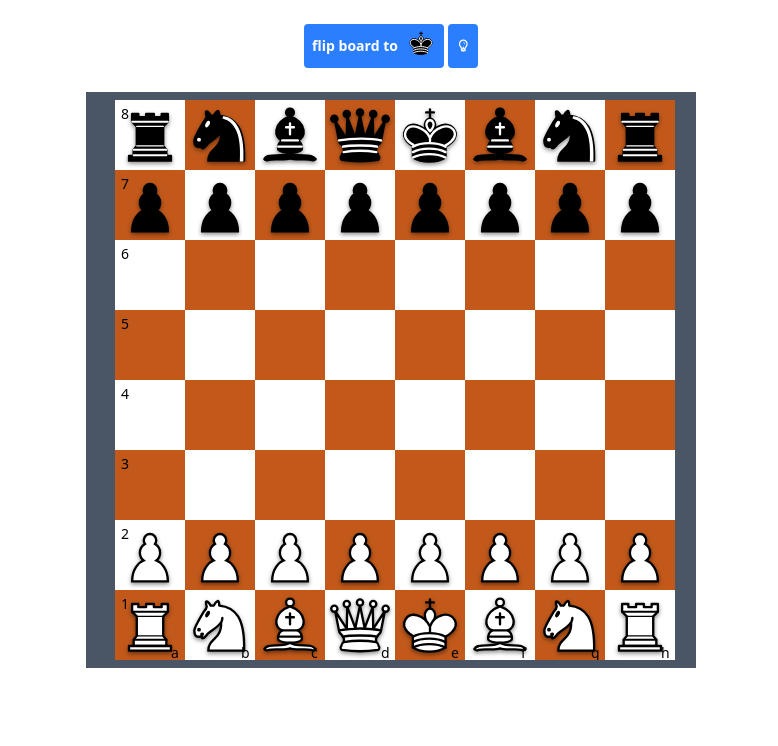
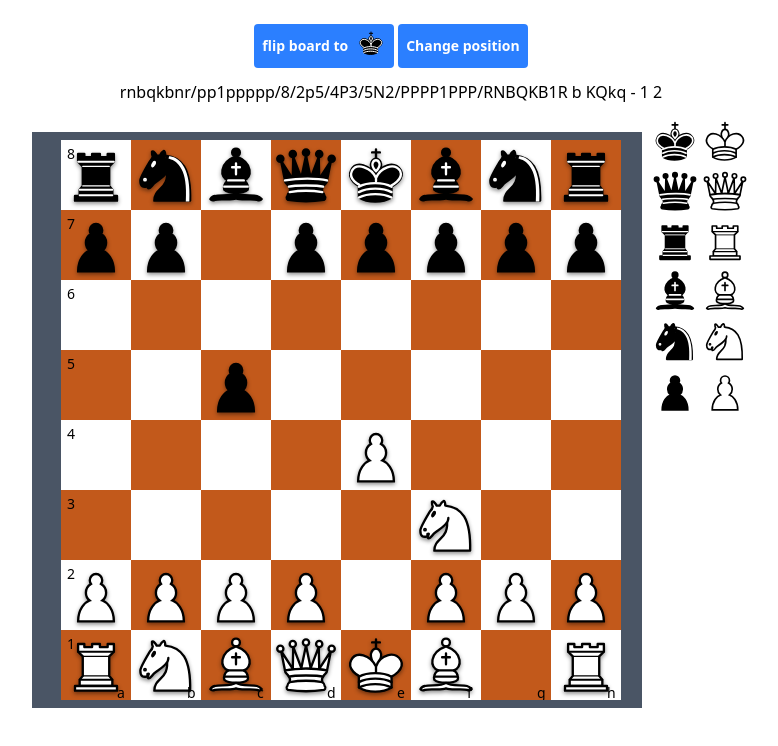
Before and after one commit to EmmanuelAbebe/chessapp, a Next.js app: page / in a window 1280 px wide. Shown: the top 746 px of the page, without its empty margins (249-1027 px from the left). Built offline with nearby package versions, Linux system fonts and the light colour scheme.

Commit message:
updating

```diff
--- a/app/Board/Chessboard.tsx
+++ b/app/Board/Chessboard.tsx
@@ -1,19 +1,30 @@
 // app/Board/Chessboard.tsx
 "use client";
 
-import { useMemo, useState } from "react";
-import { Chess } from "chess.js";
+import { useEffect, useMemo, useState } from "react";
 import Board from "./components/Board";
-import { RenderBoard } from "./types";
+import { RenderBoard, RenderPiece, SquareIndex } from "./types";
 import { useChessGame } from "./useChessGame";
-import { startPosition } from "./FEN";
+import { startPosition, positions } from "./FEN";
 import "./styles/chesspiece.css";
-import { TiLightbulb } from "react-icons/ti";
 import Button from "@/common/Button";
 
+type DragSource =
+  | {
+      from: "board";
+      square: SquareIndex;
+      piece: RenderPiece;
+    }
+  | {
+      from: "palette";
+      piece: RenderPiece;
+    };
+
 export default function ChessBoardUI() {
+  const [positionIndex, setPositionIndex] = useState(1);
+
   const { game, orientation, flipOrientation } = useChessGame(
-    startPosition,
+    positions[positionIndex],
     "white"
   );
 
@@ -28,6 +39,55 @@ export default function ChessBoardUI() {
     );
   }, [game]);
 
+  const [setupBoard, setSetupBoard] = useState<RenderBoard>(renderBoard);
+
+  const [dragSource, setDragSource] = useState<DragSource | null>(null);
+
+  const handleSquareMouseDown = (square: SquareIndex, e: any) => {
+    if (e.button !== 0) return; // left mouse only
+
+    const { row, col } = square;
+    const piece = setupBoard[row][col];
+    if (!piece) {
+      setDragSource(null);
+      return;
+    }
+
+    setDragSource({ from: "board", square, piece });
+  };
+
+  const handleSquareMouseUp = (square: SquareIndex, e: any) => {
+    if (e.button !== 0) return;
+    if (!dragSource) return;
+
+    const { row: toRow, col: toCol } = square;
+
+    setSetupBoard((prev) => {
+      const next = prev.map((r) => r.slice()) as RenderBoard;
+
+      // place piece on target
+      next[toRow][toCol] = dragSource.piece;
+
+      // clear source if it was from board
+      if (dragSource.from === "board") {
+        const { row: fromRow, col: fromCol } = dragSource.square;
+        next[fromRow][fromCol] = null;
+      }
+
+      return next;
+    });
+
+    setDragSource(null);
+  };
+
+  // Helpers for palette pieces
+  const paletteMouseDown = (piece: RenderPiece) => {
+    setDragSource({ from: "palette", piece });
+  };
+
+  useEffect(() => {
+    setSetupBoard(renderBoard);
+  }, [renderBoard, positionIndex]);
   return (
     <div className="flex flex-col gap-2 items-center">
       <div className="flex gap-1">
@@ -45,17 +105,76 @@ export default function ChessBoardUI() {
           }
           onClick={flipOrientation}
         />
+
+        {/* button to change though store fen positions */}
         <Button
-          label={
-            <span className="m-auto">
-              <TiLightbulb />
-            </span>
+          label={"Change position"}
+          onClick={() =>
+            setPositionIndex((positionIndex + 1) % positions.length)
           }
-          onClick={() => alert("hint not yet implemented")}
         />
       </div>
+      <p className="p-1"> {positions[positionIndex]}</p>{" "}
+      {/*display current fen notation*/}
+      <div className="flex flex-row gap-2 ">
+        <Board board={setupBoard} orientation={orientation} />
+        {/* palette */}
+        <div className="flex flex-row">
+          <div className="flex flex-col">
+            <div
+              className="w-[50px] h-[50px] piece-k bg-contain bg-no-repeat"
+              onMouseDown={() => paletteMouseDown({ type: "k", color: "b" })}
+            />
+            <div
+              className="w-[50px] h-[50px] piece-q bg-contain bg-no-repeat"
+              onMouseDown={() => paletteMouseDown({ type: "q", color: "b" })}
+            />
+            <div
+              className="w-[50px] h-[50px] piece-r bg-contain bg-no-repeat"
+              onMouseDown={() => paletteMouseDown({ type: "r", color: "b" })}
+            />
+            <div
+              className="w-[50px] h-[50px] piece-b bg-contain bg-no-repeat"
+              onMouseDown={() => paletteMouseDown({ type: "b", color: "b" })}
+            />
+            <div
+              className="w-[50px] h-[50px] piece-n bg-contain bg-no-repeat"
+              onMouseDown={() => paletteMouseDown({ type: "n", color: "b" })}
+            />
+            <div
+              className="w-[50px] h-[50px] piece-p bg-contain bg-no-repeat"
+              onMouseDown={() => paletteMouseDown({ type: "p", color: "b" })}
+            />
+          </div>
 
-      <Board board={renderBoard} orientation={orientation} />
+          <div className="flex flex-col">
+            <div
+              className="w-[50px] h-[50px] piece-K bg-contain bg-no-repeat"
+              onMouseDown={() => paletteMouseDown({ type: "k", color: "w" })}
+            />
+            <div
+              className="w-[50px] h-[50px] piece-Q bg-contain bg-no-repeat"
+              onMouseDown={() => paletteMouseDown({ type: "q", color: "w" })}
+            />
+            <div
+              className="w-[50px] h-[50px] piece-R bg-contain bg-no-repeat"
+              onMouseDown={() => paletteMouseDown({ type: "r", color: "w" })}
+            />
+            <div
+              className="w-[50px] h-[50px] piece-B bg-contain bg-no-repeat"
+              onMouseDown={() => paletteMouseDown({ type: "b", color: "w" })}
+            />
+            <div
+              className="w-[50px] h-[50px] piece-N bg-contain bg-no-repeat"
+              onMouseDown={() => paletteMouseDown({ type: "n", color: "w" })}
+            />
+            <div
+              className="w-[50px] h-[50px] piece-P bg-contain bg-no-repeat"
+              onMouseDown={() => paletteMouseDown({ type: "p", color: "w" })}
+            />
+          </div>
+        </div>
+      </div>
     </div>
   );
 }
--- a/app/Board/components/Board.tsx
+++ b/app/Board/components/Board.tsx
@@ -7,17 +7,27 @@ import { Chess } from "chess.js";
 import "../styles/boardsquare.css";
 import "../styles/chesspiece.css";
 import "../styles/board.css";
-import { BoardProps, files, ranks, RenderBoard } from "../types";
+import { BoardProps, files, ranks, RenderBoard, SquareIndex } from "../types";
 import { Orientation } from "../useChessGame";
 
 type BoardComponentProps = {
   board: RenderBoard;
   orientation: Orientation;
+  onSquareMouseDown?: (
+    square: SquareIndex,
+    ev: React.MouseEvent<HTMLDivElement>
+  ) => void;
+  onSquareMouseUp?: (
+    square: SquareIndex,
+    ev: React.MouseEvent<HTMLDivElement>
+  ) => void;
 };
 
 export default function Board({
   board,
   orientation = "white",
+  onSquareMouseDown,
+  onSquareMouseUp,
 }: BoardComponentProps) {
   const squareOverlays: JSX.Element[] = [];
   const pieces: JSX.Element[] = [];
@@ -32,9 +42,16 @@ export default function Board({
       const visualCol = orientation === "white" ? col : 7 - col;
       const squareClass = `square-${visualRow}${visualCol}`;
 
+      const idx: SquareIndex = { row, col };
+
       // base overlay square (for highlights / events later)
       squareOverlays.push(
-        <div key={`sq-${row}-${col}`} className={`square-pos ${squareClass}`} />
+        <div
+          key={`sq-${row}-${col}`}
+          className={`square-pos ${squareClass}`}
+          onMouseDown={(e) => onSquareMouseDown?.(idx, e)}
+          onMouseUp={(e) => onSquareMouseUp?.(idx, e)}
+        />
       );
 
       if (piece) {
--- a/app/Board/types.ts
+++ b/app/Board/types.ts
@@ -18,4 +18,9 @@ export type RenderPiece = {
   color: "w" | "b";
 };
 
+export type SquareIndex = {
+  row: number;
+  col: number;
+};
+
 export type RenderBoard = (RenderPiece | null)[][]; // [row][col], row 0 = rank 8
```
